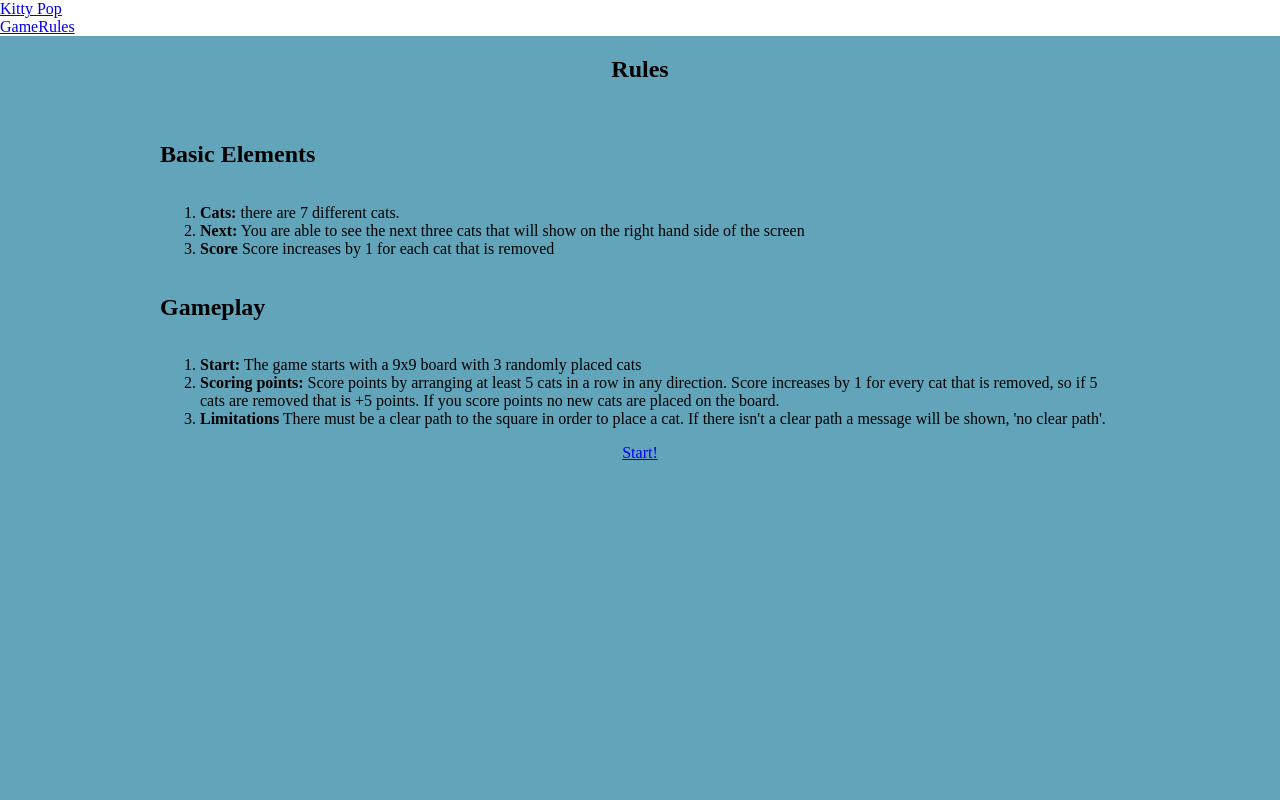
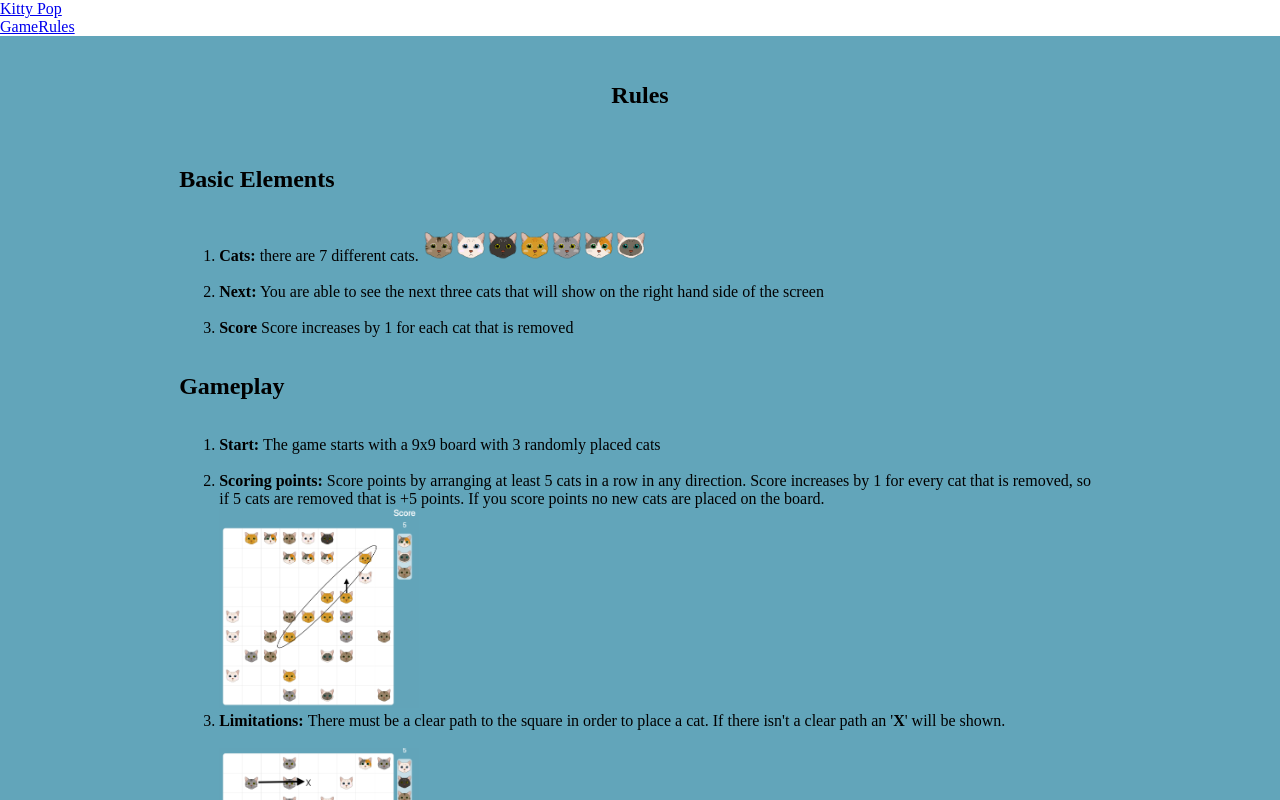
Before and after one commit to MichaelDurfey/bloomingcats, a React app: page /rules in a window 1280 px wide. Built offline with nearby package versions, Linux system fonts and the light colour scheme.

Commit message:
feat: fix up rules

```diff
--- a/src/client/components/Game/Square.jsx
+++ b/src/client/components/Game/Square.jsx
@@ -24,7 +24,7 @@ const Square = (props) => {
   });
 
   const renderComponent = () => {
-    if (noClearPath) return <p className={styles.p}>No clear path</p>;
+    if (noClearPath) return <p className={styles.p}>X</p>;
     if (active) return <Cat numberPosition={numberPosition} row={row} column={column} cat={cat} />;
     return null;
   };
--- a/src/client/components/Game/images.js
+++ b/src/client/components/Game/images.js
@@ -12,6 +12,8 @@ import orangeCatSelected from '../../../assets/4OrangeCatSelected.gif';
 import greyCatSelected from '../../../assets/5GreyCatSelected.gif';
 import calicoCatSelected from '../../../assets/6CalicoCatSelected.gif';
 import siameseCatSelected from '../../../assets/7SiameseCatSelected.gif';
+import ruleImage1 from '../../../assets/ruleImage1.png';
+import ruleImage2 from '../../../assets/ruleImage2.png';
 
 const catImageMap = [brownCat, whiteCat, blackCat, orangeCat, greyCat, calicoCat, siameseCat];
 const catImageSelectedMap = [brownCatSelected,
@@ -22,4 +24,6 @@ const catImageSelectedMap = [brownCatSelected,
   calicoCatSelected,
   siameseCatSelected];
 
-export { catImageMap, catImageSelectedMap };
+export {
+  catImageMap, catImageSelectedMap, ruleImage1, ruleImage2,
+};
--- a/src/client/components/Rules/index.jsx
+++ b/src/client/components/Rules/index.jsx
@@ -4,6 +4,7 @@ import Container from 'react-bootstrap/Container';
 import Button from 'react-bootstrap/Button';
 import Row from 'react-bootstrap/Row';
 import Col from 'react-bootstrap/Col';
+import { catImageMap, ruleImage1, ruleImage2 } from '../Game/images';
 
 
 import styles from '../../styles/Rules.css';
@@ -11,10 +12,10 @@ import styles from '../../styles/Rules.css';
 export default function Rules() {
   return (
     <section className="main">
-      <Container fluid>
-        <Row>
-          <Col>
-            <Jumbotron className={styles.rulesJumbotron}>
+      <Container className={styles.container} fluid>
+        <Row fluid>
+          <Col fluid>
+            <Jumbotron fluid className={styles.rulesJumbotron}>
               <h1>
                 Rules
               </h1>
@@ -28,12 +29,16 @@ export default function Rules() {
                     <b>Cats:</b>
                     {' '}
                     there are 7 different cats.
+                    {' '}
+                    {catImageMap.map((image) => <img src={image} alt="" className={styles.cats} />) }
                   </li>
+                  <br />
                   <li>
                     <b>Next:</b>
                     {' '}
                     You are able to see the next three cats that will show on the right hand side of the screen
                   </li>
+                  <br />
                   <li>
                     <b>Score</b>
                     {' '}
@@ -52,6 +57,7 @@ export default function Rules() {
                     {' '}
                     The game starts with a 9x9 board with 3 randomly placed cats
                   </li>
+                  <br />
                   <li>
                     <b>
                       Scoring points:
@@ -59,14 +65,21 @@ export default function Rules() {
                     </b>
                     {' '}
                     Score points by arranging at least 5 cats in a row in any direction. Score increases by 1 for every cat that is removed, so if 5 cats are removed that is +5 points. If you score points no new cats are placed on the board.
+                    <br />
+                    <img src={ruleImage1} alt="" className={styles.ruleImage1} />
                   </li>
                   <li>
                     <b>
-                      Limitations
-
+                      Limitations:
+                      {' '}
                     </b>
-                    {' '}
-                    There must be a clear path to the square in order to place a cat. If there isn&apos;t a clear path a message will be shown, &apos;no clear path&apos;.
+                    There must be a clear path to the square in order to place a cat. If there isn&apos;t a clear path an
+                    &apos;
+                    <strong>X</strong>
+                    &apos; will be shown.
+                    <br />
+                    <br />
+                    <img src={ruleImage2} alt="" className={styles.ruleImage1} />
                   </li>
                 </ol>
               </section>
--- a/src/client/styles/Rules.css
+++ b/src/client/styles/Rules.css
@@ -8,3 +8,22 @@
     width: 75%;
     flex-flow: column;
 }
+
+:local(.container) {
+      display: flex;
+  flex-flow: row;
+  align-items: center;
+  flex-basis: 35%;
+  justify-content: center;
+  padding: 2%;
+}
+
+:local(.cats) {
+    width: 4vh;
+    height: 4vh;
+}
+
+:local(.ruleImage1) {
+    width: 200px;
+    height: 200px;
+}
--- a/src/client/styles/Square.css
+++ b/src/client/styles/Square.css
@@ -17,9 +17,11 @@
 }
 
 :local(.square p){
-  display: flex;
-  padding: 20px;
+  padding: 0;
+  margin: 0;
   text-align: center;
+  color: black;
+  font-size: 4vh;
 }
 
 :local(.square:nth-last-child(-n+9)) {
```
Also changed, not shown: src/assets/ruleImage1.png (added), src/assets/ruleImage2.png (added).
